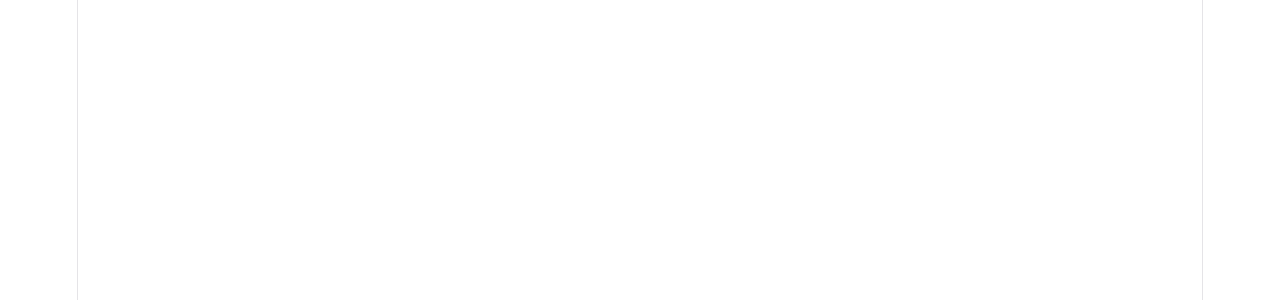
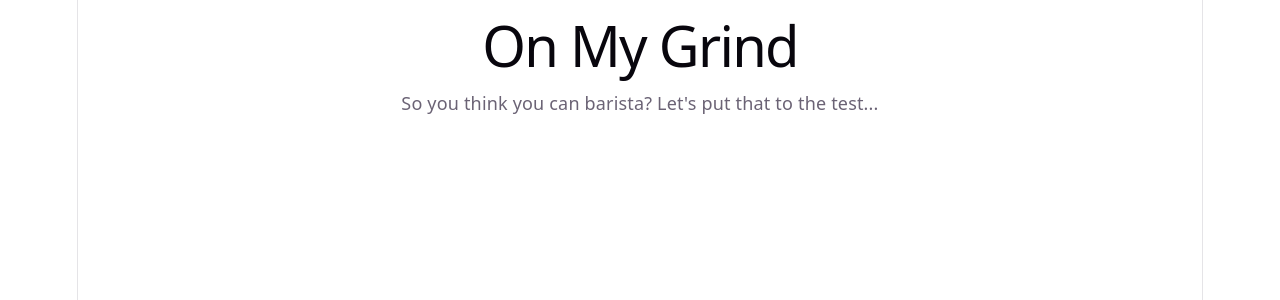
Before and after one commit to bagheeraja/web102_lab03_on_my_grind, a React (Vite) app: page / in a window 1280 px wide. Shown: the top 300 px of the page. Built offline with nearby package versions, Linux system fonts and the light colour scheme.

Commit message:
Readme added App.jsx started with title and header BaristaForm.jsx started as empty component Working with webserver running

```diff
--- a/src/App.jsx
+++ b/src/App.jsx
@@ -1,12 +1,21 @@
 import { useState } from 'react'
 import heroImg from './assets/hero.png'
 import './App.css'
+import BaristaForm from './components/BaristaForm'
 
 function App() {
   const [count, setCount] = useState(0)
 
   return (
     <>
+    <div>
+      <div className="title-container">
+        <h1 className="title">On My Grind</h1>
+        <p>So you think you can barista? Let's put that to the test...</p>
+      </div>
+
+      <BaristaForm />
+    </div>
 
     </>
   )
--- /dev/null
+++ b/src/components/BaristaForm.jsx
@@ -0,0 +1,12 @@
+import { useState } from "react";
+const BaristaForm = () => {
+
+    return (
+        <div>
+
+        </div>
+    )
+
+}
+
+export default BaristaForm;
```
Also changed, not shown: 1 other file (tests, documents, lock files or other folders).
